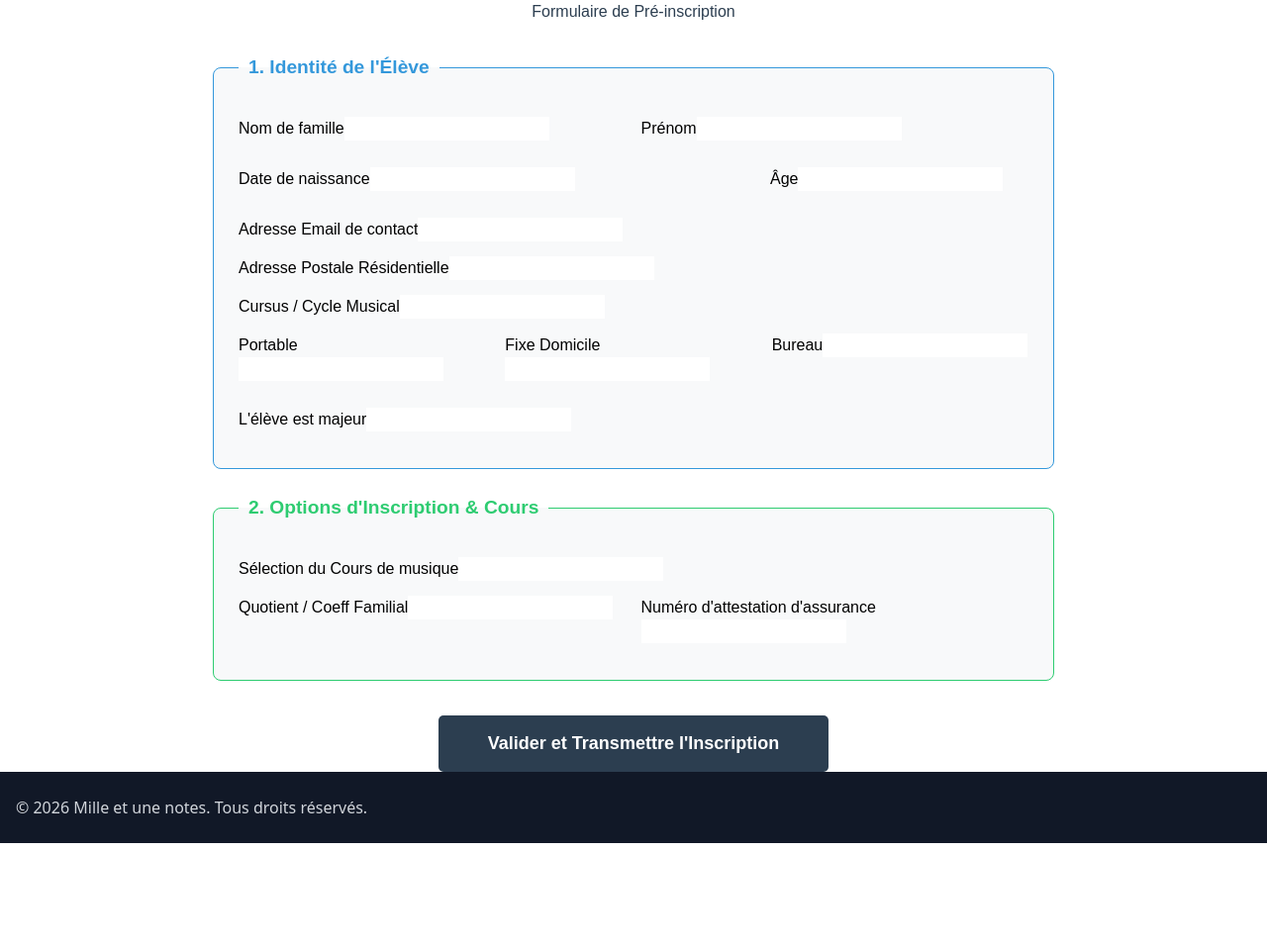
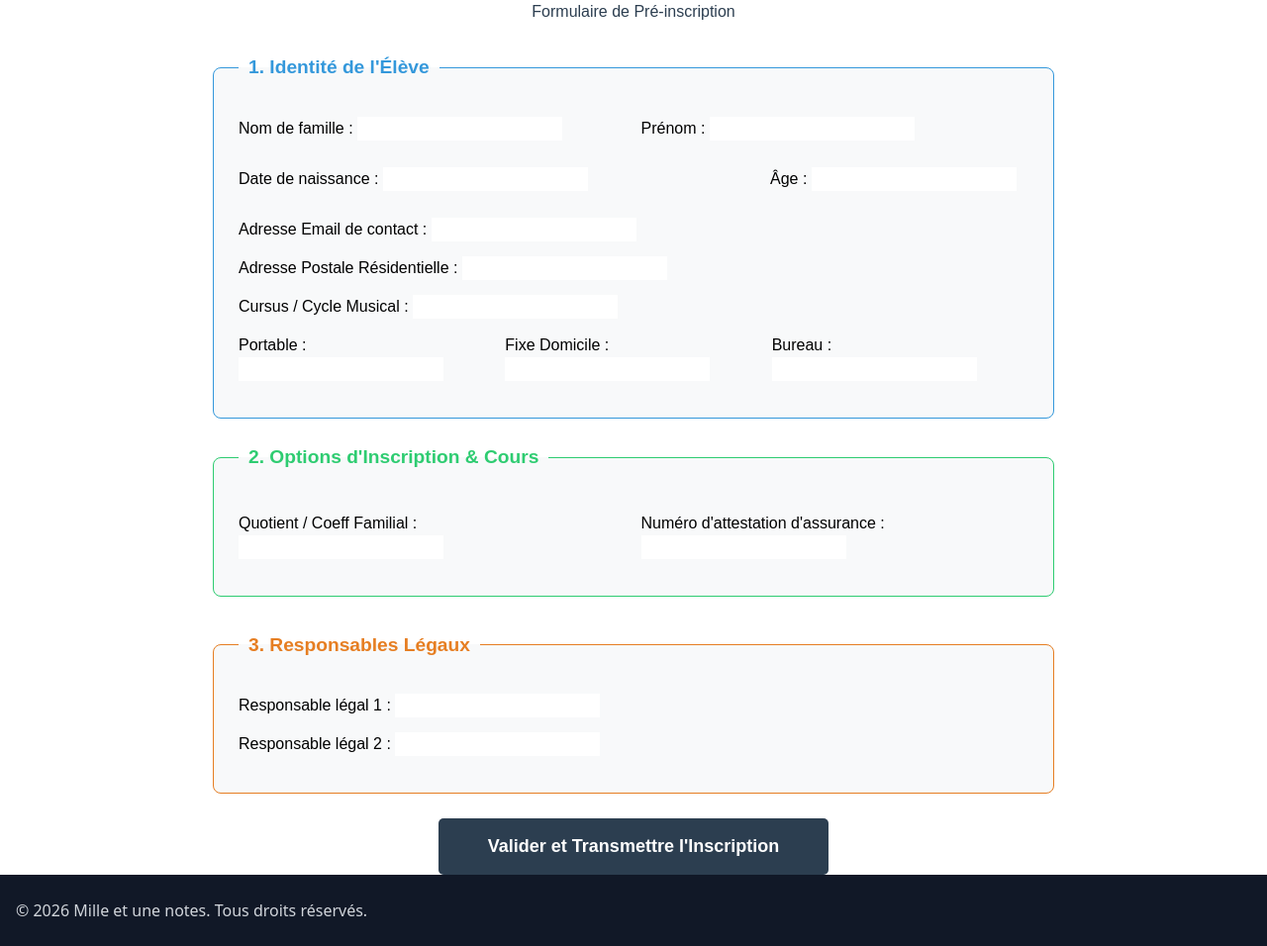
Before and after one commit to Kutaro42/ecole_de_musique, a Symfony app: template projet/templates/inscription/preinscription.html.twig in a window 1280 px wide. Shown: the part 64-1020 px from the top of the page at 99% size. Before the commit the page ends 916 px from the top, so only its background shows below. Run offline with Twig, Linux system fonts and the light colour scheme; the template is opened without the code that fills it, so the values that code supplies are empty; form fields are guessed from the names that the template uses; some libraries are stand-ins or nearby versions.

Commit message:
<<MAINTAIN>> : Révision du modèle du formulaire (adaptation des champs)

```diff
--- a/projet/src/Form/InscriptionType.php
+++ b/projet/src/Form/InscriptionType.php
@@ -30,7 +30,7 @@ class InscriptionType extends AbstractType
             ])
             ->add('id_responsable_legal_1', EntityType::class, [
                 'class' => RESPONSABLELEGAL::class,
-                'choice_label' => 'id', // Idéalement, remplace 'id' par le nom du responsable si le champ existe (ex: 'nom')
+                'choice_label' => 'nom', // Idéalement, remplace 'id' par le nom du responsable si le champ existe (ex: 'nom')
                 'multiple' => true,      // <-- AJOUT CRUCIAL : Indique que c'est une collection (ManyToMany)
                 'expanded' => false,     // false = menu déroulant / true = cases à cocher
                 'label' => 'Responsable légal 1',
--- a/projet/templates/inscription/preinscription.html.twig
+++ b/projet/templates/inscription/preinscription.html.twig
@@ -21,49 +21,62 @@
             <legend style="font-weight: bold; color: #3498db; padding: 0 10px; font-size: 1.2rem;">1. Identité de l'Élève</legend>
 
             <div style="display: grid; grid-template-columns: 1fr 1fr; gap: 15px; margin-top: 10px;">
-                <div>{{ form_row(form_inscription.id_eleve.nom, {'label': 'Nom de famille'}) }}</div>
-                <div>{{ form_row(form_inscription.id_eleve.prenom, {'label': 'Prénom'}) }}</div>
+                <div>{{ form_row(form_inscription.id_eleve.nom, {'label': 'Nom de famille : '}) }}</div>
+                <div>{{ form_row(form_inscription.id_eleve.prenom, {'label': 'Prénom : '}) }}</div>
             </div>
 
             <div style="display: grid; grid-template-columns: 2fr 1fr; gap: 15px; margin-top: 15px;">
-                <div>{{ form_row(form_inscription.id_eleve.date_naissance, {'label': 'Date de naissance'}) }}</div>
-                <div>{{ form_row(form_inscription.id_eleve.age, {'label': 'Âge'}) }}</div>
+                <div>{{ form_row(form_inscription.id_eleve.date_naissance, {'label': 'Date de naissance : '}) }}</div>
+                <div>{{ form_row(form_inscription.id_eleve.age, {'label': 'Âge : '}) }}</div>
             </div>
 
             <div style="margin-top: 15px;">
-                {{ form_row(form_inscription.id_eleve.email, {'label': 'Adresse Email de contact'}) }}
+                {{ form_row(form_inscription.id_eleve.email, {'label': 'Adresse Email de contact : '}) }}
             </div>
 
             <div style="margin-top: 15px;">
-                {{ form_row(form_inscription.id_eleve.adresse_principale, {'label': 'Adresse Postale Résidentielle'}) }}
+                {{ form_row(form_inscription.id_eleve.adresse_principale, {'label': 'Adresse Postale Résidentielle : '}) }}
             </div>
 
             <div style="margin-top: 15px;">
-                {{ form_row(form_inscription.id_eleve.cycle_musical, {'label': 'Cursus / Cycle Musical'}) }}
+                {{ form_row(form_inscription.id_eleve.cycle_musical, {'label': 'Cursus / Cycle Musical : '}) }}
             </div>
 
             <div style="display: grid; grid-template-columns: 1fr 1fr 1fr; gap: 10px; margin-top: 15px;">
-                <div>{{ form_row(form_inscription.id_eleve.tel_portable, {'label': 'Portable'}) }}</div>
-                <div>{{ form_row(form_inscription.id_eleve.tel_domicile, {'label': 'Fixe Domicile'}) }}</div>
-                <div>{{ form_row(form_inscription.id_eleve.tel_professionnel, {'label': 'Bureau'}) }}</div>
+                <div>{{ form_row(form_inscription.id_eleve.tel_portable, {'label': 'Portable : '}) }}</div>
+                <div>{{ form_row(form_inscription.id_eleve.tel_domicile, {'label': 'Fixe Domicile : '}) }}</div>
+                <div>{{ form_row(form_inscription.id_eleve.tel_professionnel, {'label': 'Bureau : '}) }}</div>
             </div>
 
-            <div style="margin-top: 15px; display: flex; align-items: center;">
-                {{ form_row(form_inscription.id_eleve.eleve_majeur, {'label': 'L\'élève est majeur'}) }}
-            </div>
+            <!-- <div style="margin-top: 15px; display: flex; align-items: center;">
+                {{ form_row(form_inscription.id_eleve.eleve_majeur, {'label': 'L\'élève est majeur : '}) }}
+            </div>-->
         </fieldset>
 
         {# === SECTION INSCRIPTION (Champs principaux) === #}
         <fieldset style="border: 1px solid #2ecc71; padding: 25px; border-radius: 8px; margin-bottom: 35px; background-color: #f8f9fa;">
             <legend style="font-weight: bold; color: #2ecc71; padding: 0 10px; font-size: 1.2rem;">2. Options d'Inscription & Cours</legend>
 
+            <!--<div style="margin-top: 10px;">
+                {{ form_row(form_inscription.id_cours, {'label': 'Sélection du Cours de musique : '}) }}
+            </div>-->
+
+            <div style="display: grid; grid-template-columns: 1fr 1fr; gap: 15px; margin-top: 15px;">
+                <div>{{ form_row(form_inscription.coeff_famillial, {'label': 'Quotient / Coeff Familial : '}) }}</div>
+                <div>{{ form_row(form_inscription.police_assurance, {'label': 'Numéro d\'attestation d\'assurance : '}) }}</div>
+            </div>
+        </fieldset>
+
+        {# === SECTION RESPONSABLES LÉGAUX === #}
+        <fieldset style="border: 1px solid #e67e22; padding: 25px; border-radius: 8px; margin-bottom: 25px; background-color: #f8f9fa;">
+            <legend style="font-weight: bold; color: #e67e22; padding: 0 10px; font-size: 1.2rem;">3. Responsables Légaux</legend>
+
             <div style="margin-top: 10px;">
-                {{ form_row(form_inscription.id_cours, {'label': 'Sélection du Cours de musique'}) }}
+                {{ form_row(form_inscription.id_responsable_legal_1, {'label': 'Responsable légal 1 : '}) }}
             </div>
 
-            <div style="display: grid; grid-template-columns: 1fr 1fr; gap: 15px; margin-top: 15px;">
-                <div>{{ form_row(form_inscription.coeff_famillial, {'label': 'Quotient / Coeff Familial'}) }}</div>
-                <div>{{ form_row(form_inscription.police_assurance, {'label': 'Numéro d\'attestation d\'assurance'}) }}</div>
+            <div style="margin-top: 15px;">
+                {{ form_row(form_inscription.id_responsable_legal_2, {'label': 'Responsable légal 2 : '}) }}
             </div>
         </fieldset>
 
```
